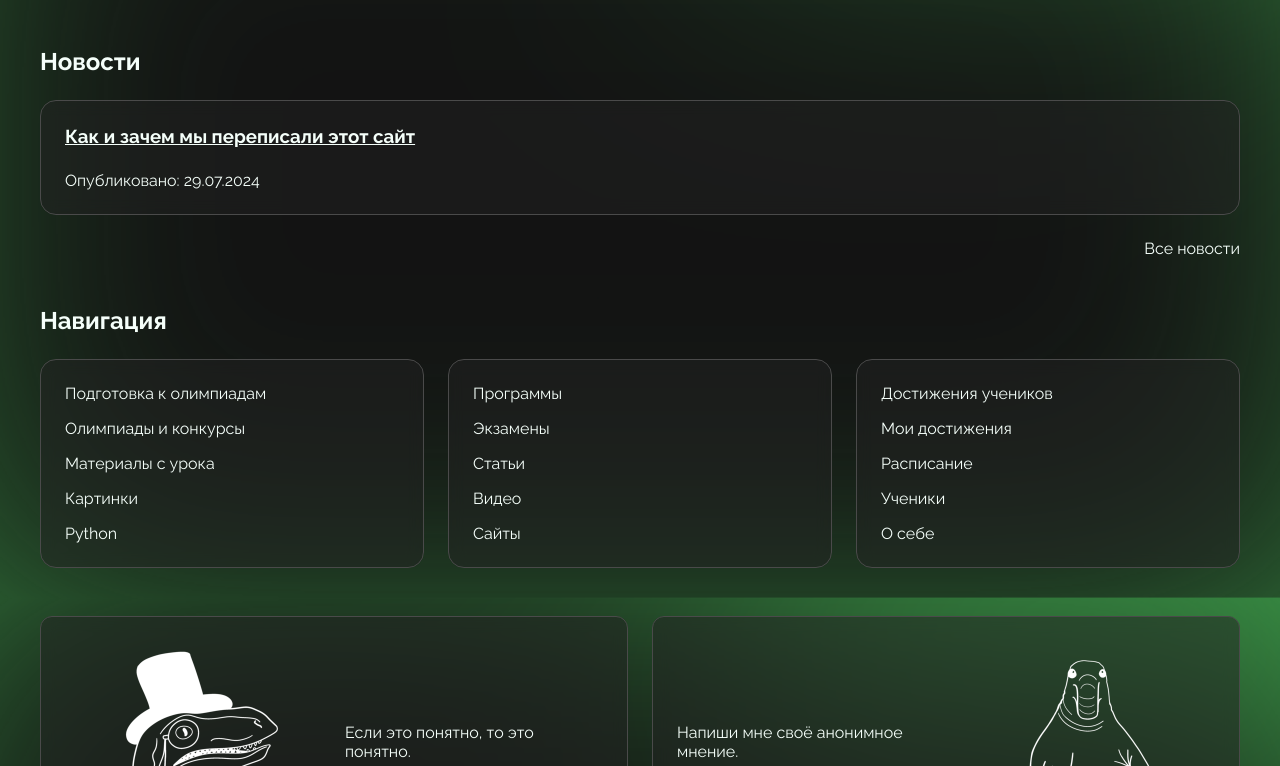
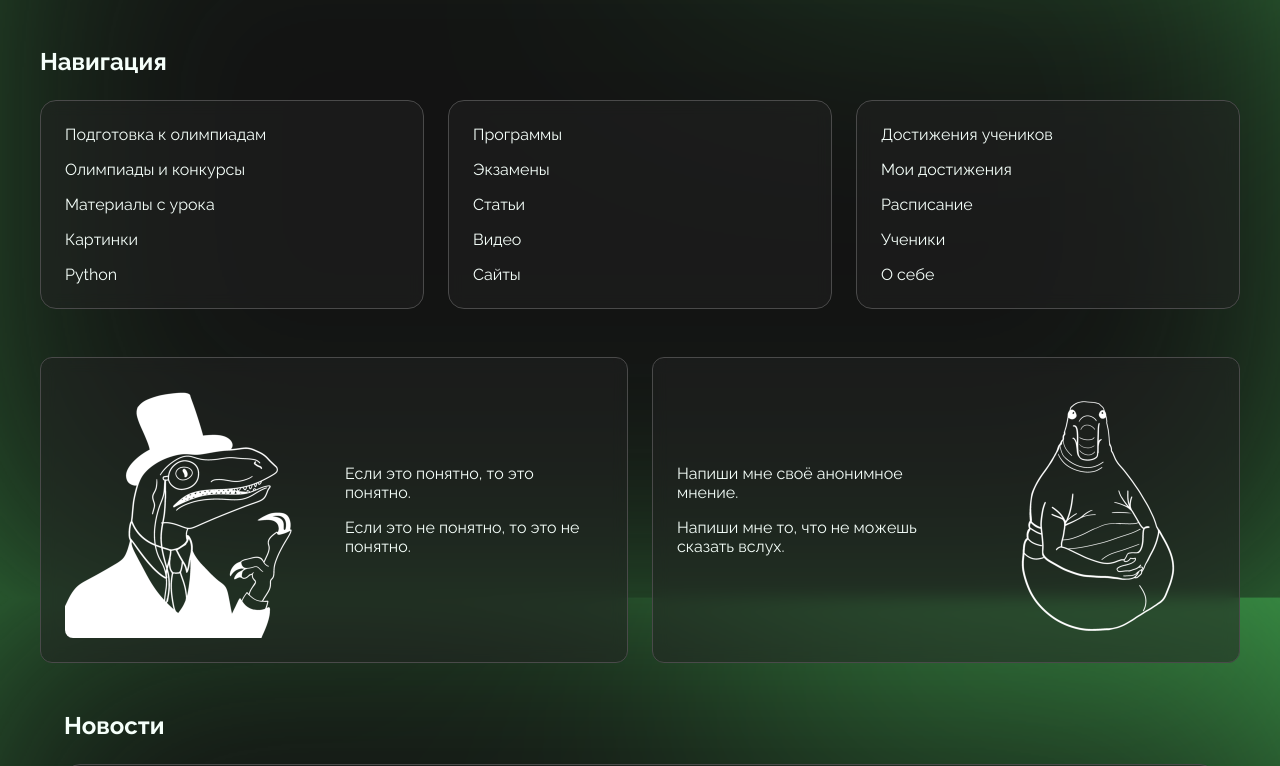
Before and after one commit to svbinf-ru/svbinf.ru, a Next.js app: page / in a window 1280 px wide. Shown: the part 254-1020 px from the top of the page. Built offline with nearby package versions, Linux system fonts and the light colour scheme.

Commit message:
chore: move newsfeed to the bottom
Fixes #19

```diff
--- a/app/page.tsx
+++ b/app/page.tsx
@@ -21,7 +21,6 @@ export default function Home() {
                     </p>
                 </ContainerBorders>
             </Container>
-            <NewsFeed />
             <HomepageNavigation />
             <Container>
                 <GridTwoColumns>
@@ -48,6 +47,7 @@ export default function Home() {
                         <p>Напиши мне то, что не можешь сказать вслух.</p>
                     </CardLink>
                 </GridTwoColumns>
+                <NewsFeed />
             </Container>
         </main>
     )
```
